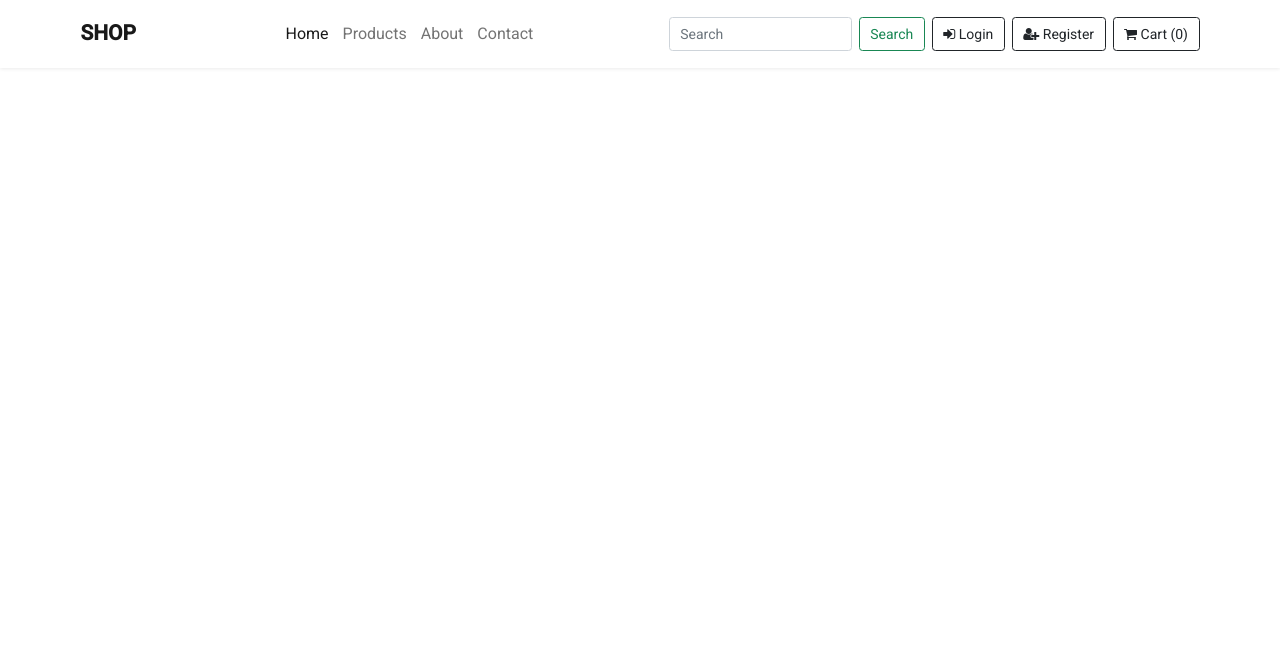
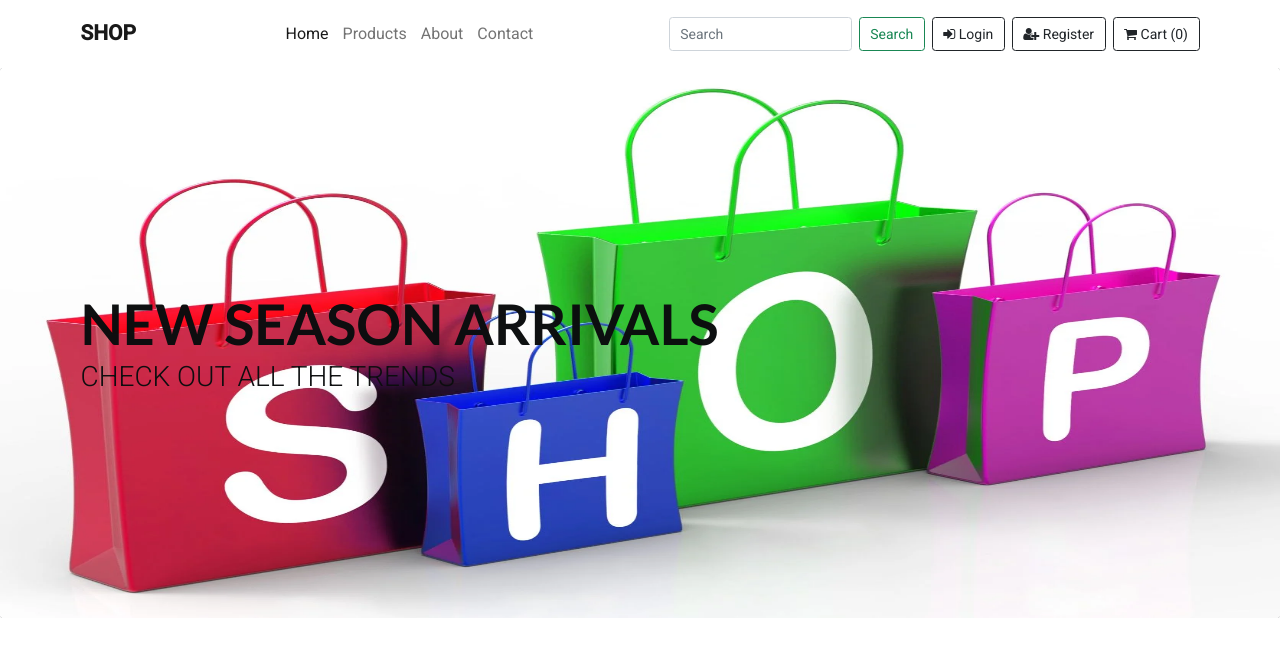
Before and after one commit to The-manpreet-singh/crud-appllication, a React (Create React App) app: page / in a window 1280 px wide. Shown: the top 656 px of the page. Built offline with nearby package versions, Linux system fonts and the light colour scheme; no server answers.

Commit message:
complete header

```diff
--- a/src/App.css
+++ b/src/App.css
@@ -7,6 +7,9 @@
 /* NavBar */
 .navbar-nav a {
   font-size: 16px;
+}
+.hero .card .card-img-overlay .container {
+  color: rgba(11, 13, 14, 0.987);
 }
 
 .ui.cards > .card > .image {
--- a/src/components/Header.js
+++ b/src/components/Header.js
@@ -4,6 +4,24 @@ export const Header = () => {
   return (
     <div>
       <Navbar />
+      <div className="hero">
+        <div className="card bg-dark text-white border-0">
+          <img
+            src="/assets/1.jpg"
+            className="card-img"
+            alt="..."
+            height="550px"
+          />
+          <div className="card-img-overlay d-flex flex-column justify-content-center">
+            <div className="container">
+              <h5 className="card-title display-3 fw-bolder mb-0">
+                NEW SEASON ARRIVALS
+              </h5>
+              <p className="card-text lead fs-2">CHECK OUT ALL THE TRENDS</p>
+            </div>
+          </div>
+        </div>
+      </div>
     </div>
     // <div className="ui fixed menu">
     //   <div className="ui container center">
```
Also changed, not shown: public/assets/1.jpg (added), public/assets/bg.jpg (added).
